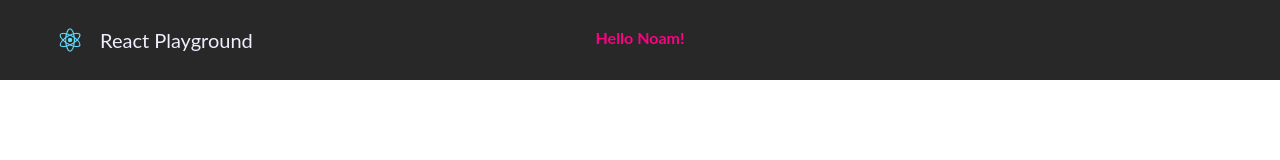
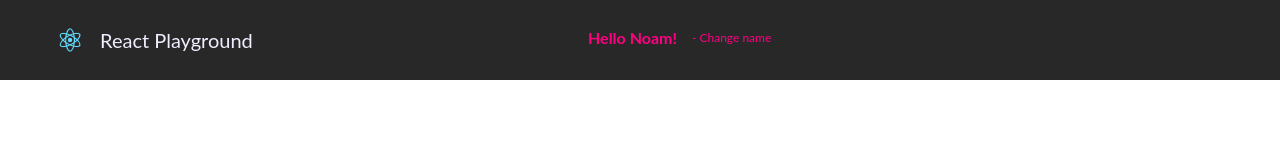
Before and after one commit to nmkleiner/react-playground, a React (Create React App) app: page / in a window 1280 px wide. Shown: the top 160 px of the page. Built offline with nearby package versions, Linux system fonts and the light colour scheme.

Commit message:
fixes in tooltip

```diff
--- a/src/Layouts/Welcome/Welcome.js
+++ b/src/Layouts/Welcome/Welcome.js
@@ -3,7 +3,7 @@ import "./style.scss";
 
 export default (props) => {
 
-    const [showTooltipState, setShowTooltip] = useState(false);
+    const [showTooltipState, setShowTooltip] = useState(true);
     const tooltip = (
         <span
             className="tooltip primary-color"
--- a/src/Layouts/Welcome/style.scss
+++ b/src/Layouts/Welcome/style.scss
@@ -1,14 +1,16 @@
 .welcome {
-    position: relative;
+  width: fit-content;
   padding: 40px 0;
   display: flex;
   flex-direction: column;
   align-items: center;
-    transition: 0.6s ease-out;
-}
+  transition: transform 0.6s ease-out;
 
-.welcome.goUp {
+  &.goUp {
     transform: translateY(-90px);
+    flex-direction: row;
+    padding-left: 200px;
+
   }
 
   .welcome-text {
@@ -21,34 +23,33 @@
     box-shadow: none;
     border: 0;
     border-bottom: 1px solid #ff0083;
-}
 
-.welcome-input:focus {
+    &:focus {
       outline: none;
     }
 
-.welcome-input::placeholder {
+    &::placeholder {
       color: #ff0083;
       opacity: 0.5;
     }
-
+  }
 
   .welcome-statement {
     text-transform: capitalize;
     font-weight: bold;
+    margin-right: 15px;
+  }
 }
 
+
 .tooltip {
-    position: absolute;
-    top: 40px;
-    left: 100px;
   width: 200px;
   display: inline-block;
   font-size: 12px;
   opacity: 0.7;
   transition: 0.2s;
-}
 
-.tooltip:before {
+  &:before {
     content: "- ";
   }
+}
```
Lines whose indentation alone changed are shown as unchanged.
